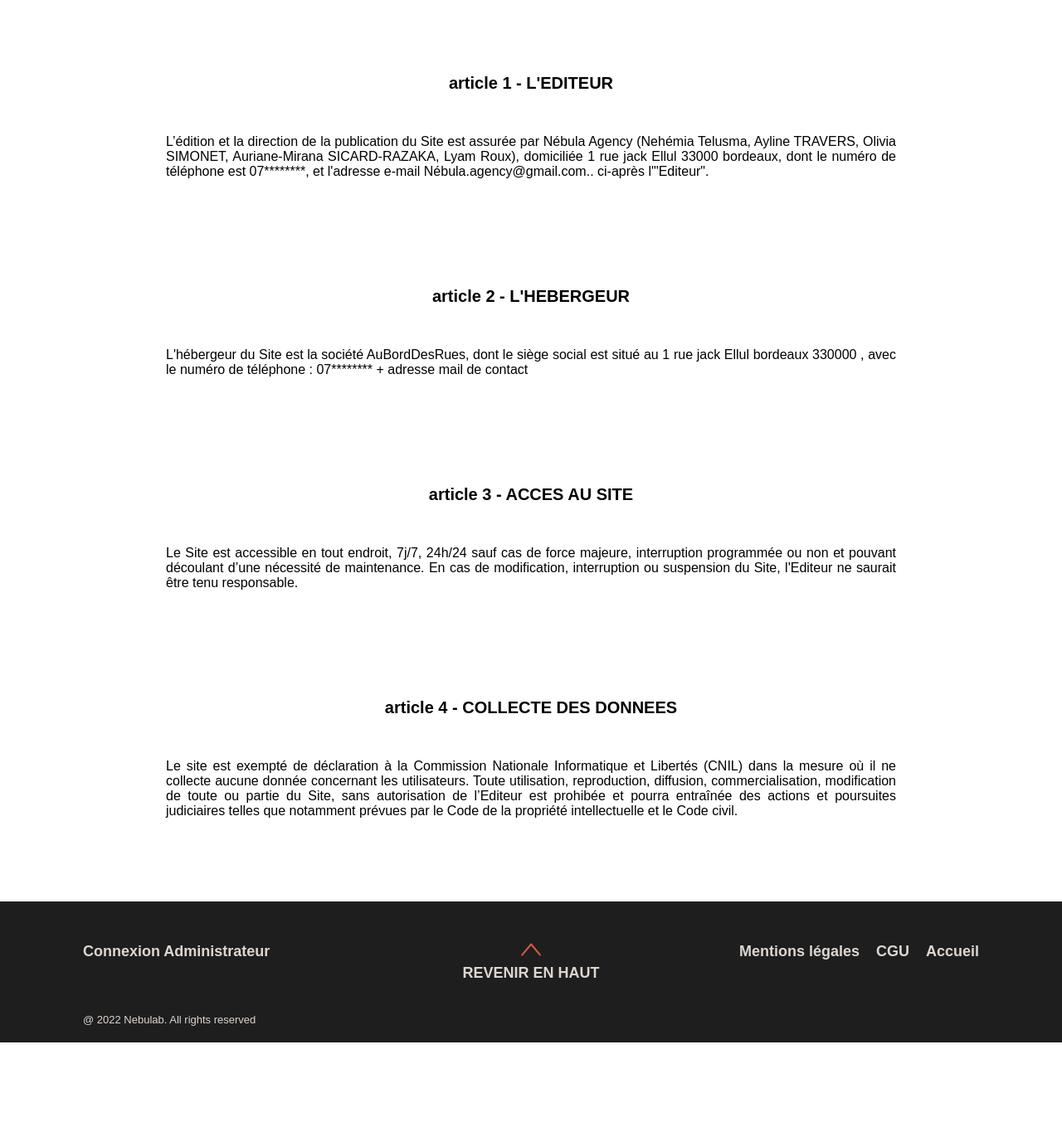
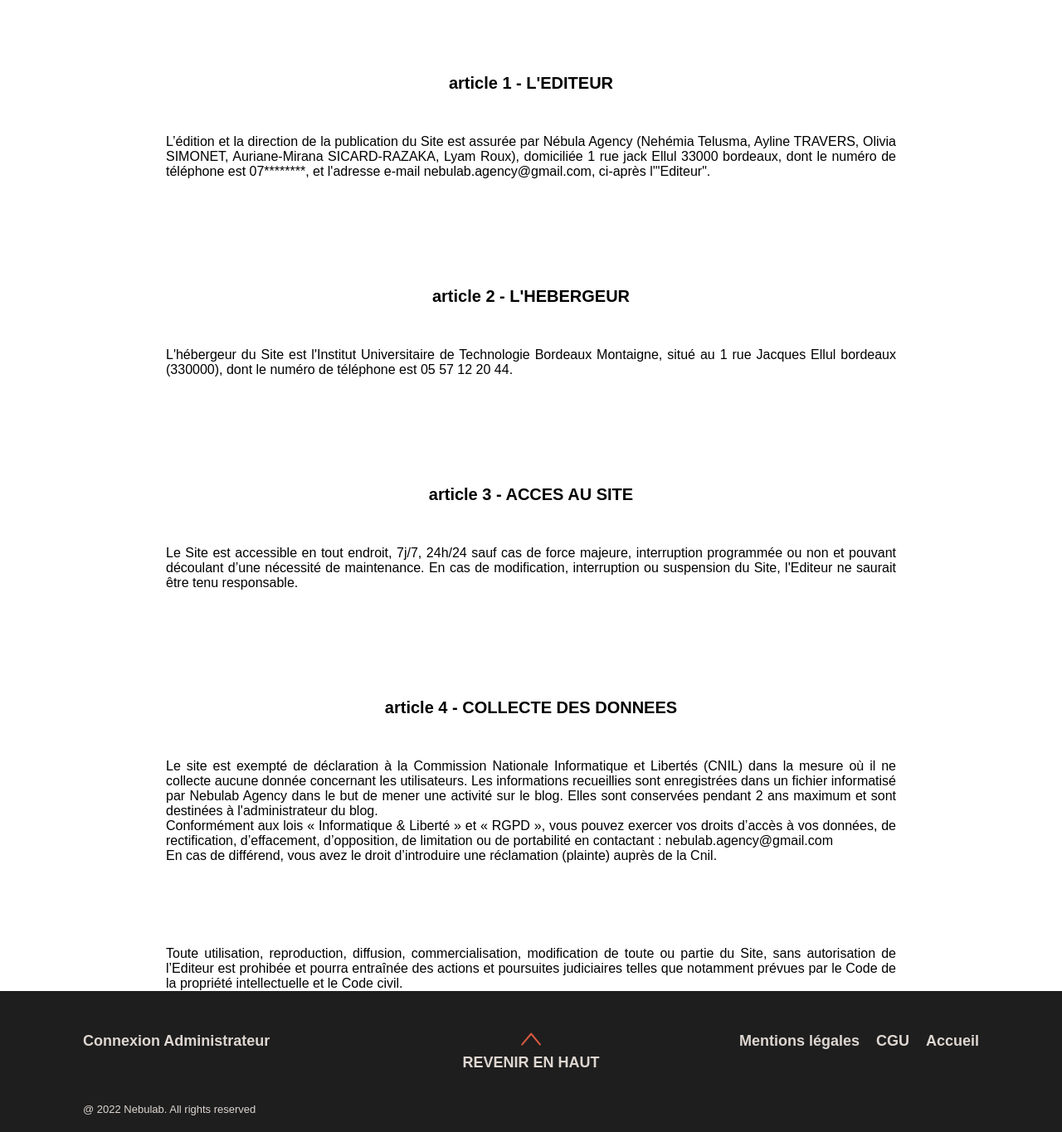
Before and after one commit to tmiia/BlogArt_B04, a PHP site: page /mentionlegal.php in a window 1280 px wide. Shown: the part 509-1874 px from the top of the page at 83% size. Before the commit the page ends 1766 px from the top, so only its background shows below. Run offline with PHP 8.4, Linux system fonts and the light colour scheme; data that the repository does not hold is empty; some web fonts are replaced.

Commit message:
Corrections mentions légales

```diff
--- a/front/mentionlegal.php
+++ b/front/mentionlegal.php
@@ -41,19 +41,17 @@ Ces dernières sont accessibles sur le Site à la rubrique « Mentions légales
 
     <P>L’édition et la direction de la publication du Site est assurée par Nébula Agency (Nehémia Telusma, Ayline TRAVERS, Olivia SIMONET, Auriane-Mirana SICARD-RAZAKA, Lyam Roux), domiciliée 1 rue jack Ellul
     33000 bordeaux, dont le numéro de téléphone est 07********, et l'adresse e-mail
-            Nébula.agency@gmail.com..
+    nebulab.agency@gmail.com,
     ci-après l'"Editeur".
     </P>
 
-<h3>article 2 - L'HEBERGEUR
-</h3>
+    <h3>article 2 - L'HEBERGEUR</h3>
 
-<p>L'hébergeur du Site est la société AuBordDesRues, dont le siège social est situé au 1 rue jack Ellul
-bordeaux 330000 , avec le numéro de téléphone : 07******** + adresse mail de contact
+    <p>L'hébergeur du Site est l'Institut Universitaire de Technologie Bordeaux Montaigne, situé au 1 rue Jacques Ellul
+    bordeaux (330000), dont le numéro de téléphone est 05 57 12 20 44.
     </p>
 
-<h3>article 3 - ACCES AU SITE
-</h3>
+    <h3>article 3 - ACCES AU SITE</h3>
 
     <p>Le Site est accessible en tout endroit, 7j/7, 24h/24 sauf cas de force majeure, interruption
     programmée ou non et pouvant découlant d’une nécessité de maintenance.
@@ -63,6 +61,16 @@ En cas de modification, interruption ou suspension du Site, l'Editeur ne saurait
 
     <p class="end">Le site est exempté de déclaration à la Commission Nationale Informatique et Libertés (CNIL) dans la
     mesure où il ne collecte aucune donnée concernant les utilisateurs.
+
+    Les informations recueillies sont enregistrées dans un fichier informatisé par Nebulab Agency
+    dans le but de mener une activité sur le blog. Elles sont conservées pendant 2 ans maximum et sont destinées à l'administrateur du blog.
+    <br/>
+    Conformément aux lois « Informatique & Liberté » et « RGPD », vous pouvez exercer vos droits d’accès à vos données, de rectification, d’effacement, d’opposition, de limitation ou de portabilité en contactant :
+    nebulab.agency@gmail.com
+    <br/>
+    En cas de différend, vous avez le droit d’introduire une réclamation (plainte) auprès de la Cnil.
+
+    <p>
     Toute utilisation, reproduction, diffusion, commercialisation, modification de toute ou partie du Site,
     sans autorisation de l’Editeur est prohibée et pourra entraînée des actions et poursuites judiciaires
     telles que notamment prévues par le Code de la propriété intellectuelle et le Code civil.
```
Lines whose indentation alone changed are shown as unchanged.
